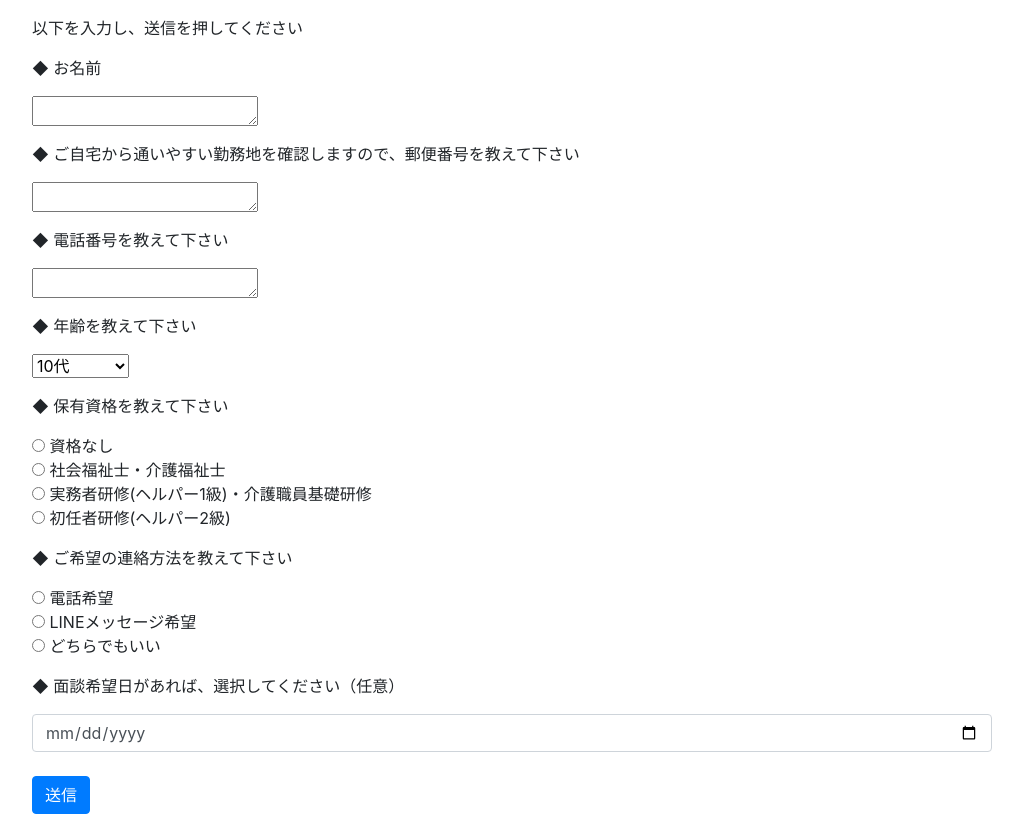
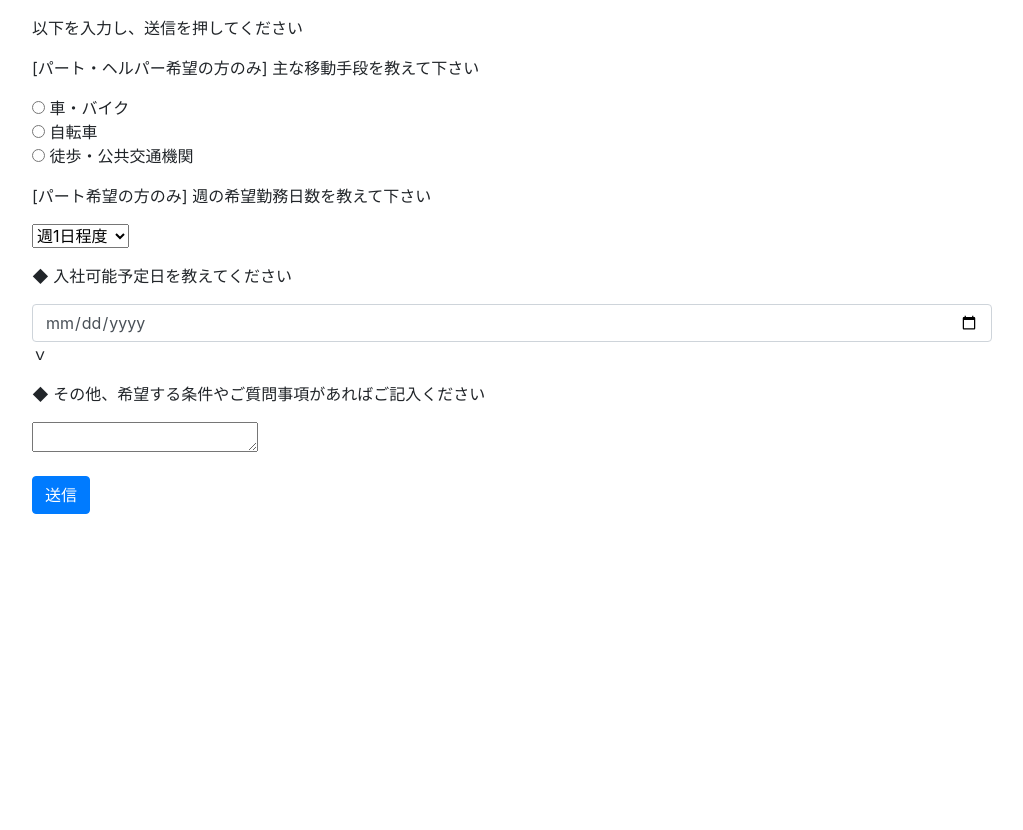
Before and after one commit to shinichirot/toiawase2, a plain HTML site: page je_add.html in a window 1280 px wide. Shown: the whole page, without its empty margins (128-1151 px from the left). After the commit the page ends 800 px from the top, so only its background shows below. Drawn offline with nearby package versions, Linux system fonts and the light colour scheme; a script that the page names is missing.

Commit message:
Update je_add.html

```diff
--- a/je_add.html
+++ b/je_add.html
@@ -15,52 +15,31 @@
 
         <p class="mt-3">以下を入力し、送信を押してください</p>
 
-        <p class="mt-3">◆ お名前</p>
+        <p class="mt-3">[パート・ヘルパー希望の方のみ] 主な移動手段を教えて下さい</p>
         <div>
-            <textarea name="name" rows="1" cols="20" required></textarea>
+            <INPUT TYPE="radio" NAME="move" Value="車・バイク"> 車・バイク<BR>
+            <INPUT TYPE="radio" NAME="move" Value="自転車"> 自転車<BR>
+            <INPUT TYPE="radio" NAME="move" Value="徒歩・公共交通機関"> 徒歩・公共交通機関<BR>
         </div>
 
-        <p class="mt-3">◆ ご自宅から通いやすい勤務地を確認しますので、郵便番号を教えて下さい</p>
+        <p class="mt-3">[パート希望の方のみ] 週の希望勤務日数を教えて下さい</p>
+        <select name="days">
+                <option value="週1日程度">週1日程度</option>
+                <option value="週2日程度">週2日程度</option>
+                <option value="週3日程度">週3日程度</option>
+                <option value="週4日程度">週4日程度</option>
+                <option value="週5日程度">週5日程度</option>
+                <option value="週6日程度">週6日程度</option>
+        </select>
+
+         <p class="mt-3">◆ 入社可能予定日を教えてください</p>
         <div>
-            <textarea name="adress" rows="1" cols="20" required></textarea>
-        </div>
+            <input class="form-control w-100 mt-1" name="in_date" maxlength="10" type="date">
+        </div>ｖ
 
-        <p class="mt-3">◆ 電話番号を教えて下さい</p>
+        <p class="mt-3">◆ その他、希望する条件やご質問事項があればご記入ください</p>
         <div>
-            <textarea name="tel" rows="1" cols="20" required></textarea>
-        </div>
-
-        <p class="mt-3">◆ 年齢を教えて下さい</p>
-        <div>
-        <select name="age">
-                <option value="10代">10代</option>
-                <option value="20代">20代</option>
-                <option value="30代">30代</option>
-                <option value="40代">40代</option>
-                <option value="50代">50代</option>
-                <option value="60代">60代</option>
-                <option value="70代以上">７0代以上</option>
-        </select></div>
-
-
-        <p class="mt-3">◆ 保有資格を教えて下さい</p>
-        <div>
-        <INPUT TYPE="radio" NAME="shikaku" Value="資格なし"> 資格なし<BR>
-            <INPUT TYPE="radio" NAME="shikaku" Value="社会福祉士・介護福祉士"> 社会福祉士・介護福祉士<BR>
-            <INPUT TYPE="radio" NAME="shikaku" Value="実務者研修(ヘルパー1級)・介護職員基礎研修"> 実務者研修(ヘルパー1級)・介護職員基礎研修<BR>
-            <INPUT TYPE="radio" NAME="shikaku" Value="初任者研修(ヘルパー2級)"> 初任者研修(ヘルパー2級)<BR>
-        </div>
-
-        <p class="mt-3">◆ ご希望の連絡方法を教えて下さい</p>
-        <div>
-            <INPUT TYPE="radio" NAME="method" Value="電話 希望"> 電話希望<BR>
-            <INPUT TYPE="radio" NAME="method" Value="LINEメッセージ希望"> LINEメッセージ希望<BR>
-            <INPUT TYPE="radio" NAME="method" Value="どちらでもいい"> どちらでもいい<BR>
-        </div>
-
-        <p class="mt-3">◆ 面談希望日があれば、選択してください（任意）</p>
-        <div>
-            <input class="form-control w-100 mt-1" name="date" maxlength="10" type="date">
+            <textarea name="other" rows="1" cols="20"></textarea>
         </div>
 
         <input type="submit" class="mt-4 btn btn-primary" value="送信" onclick="send()">
@@ -74,7 +53,7 @@
     <script charset="utf-8" src="https://static.line-scdn.net/liff/edge/2.1/sdk.js"></script>
 
     <script src="liff.js"></script>
-    <script src="index.js"></script>
+    <script src="je_add_index.js"></script>
 </body>
 
 </html>
```
